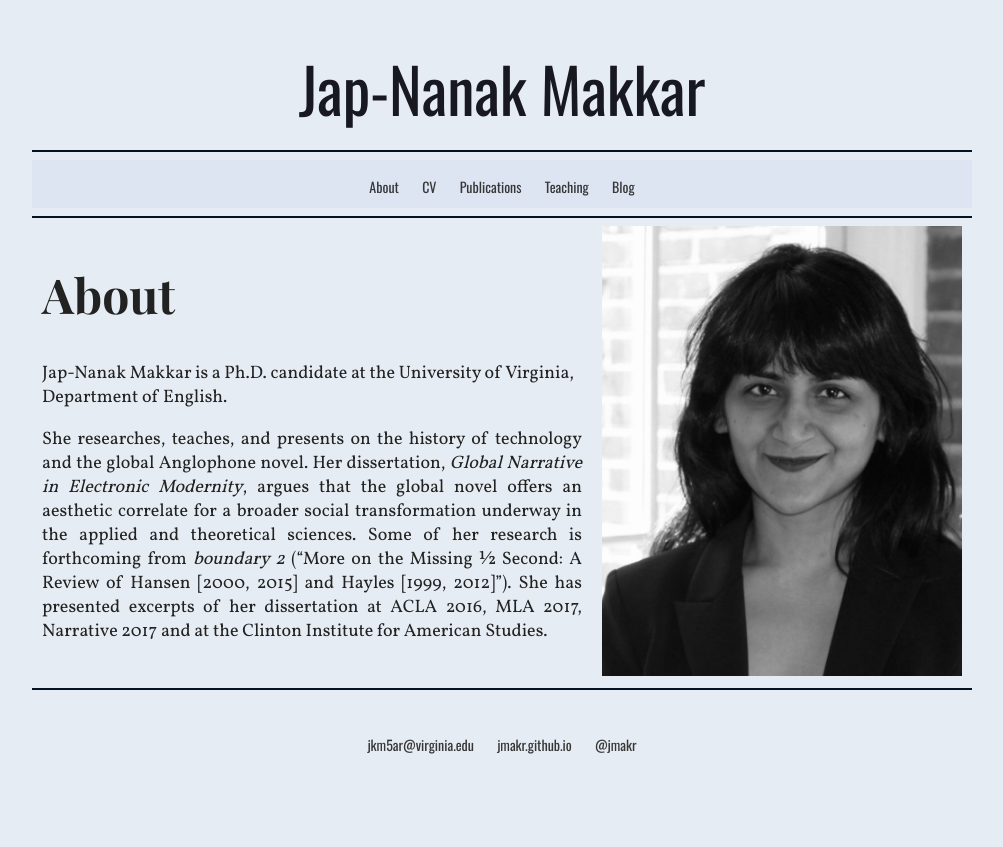
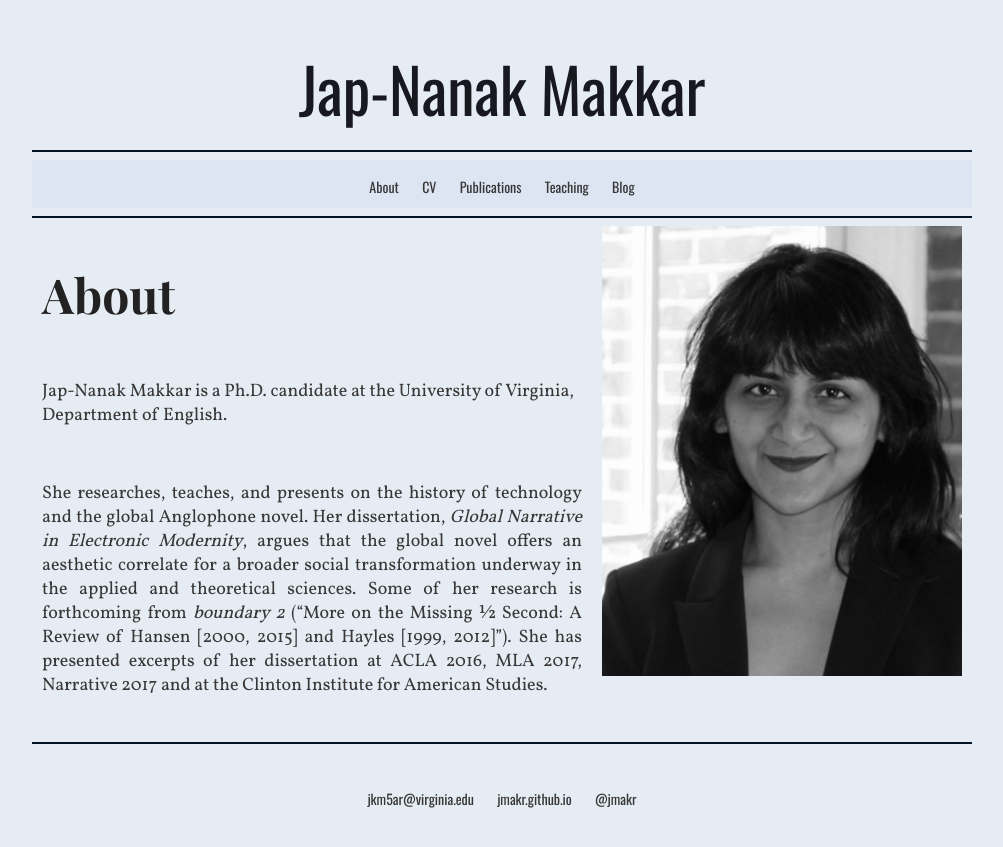
Before and after one commit to jmakr/jmakr.github.io, a Jekyll site: the page built from index.html, in a window 1280 px wide. Shown: the top 847 px of the page, without its empty margins (138-1141 px from the left). Built offline with Jekyll 4.4.1, drawn with Linux system fonts in a browser that asks for light colours; some web fonts are replaced.

Commit message:
Update index.html

```diff
--- a/index.html
+++ b/index.html
@@ -26,11 +26,11 @@ title: About
 	<br>
 	<br>
 	<br>
-		<p3>Jap-Nanak Makkar is a Ph.D. candidate at the University of Virginia, Department of English. </p3>
+		<p>Jap-Nanak Makkar is a Ph.D. candidate at the University of Virginia, Department of English. </p>
 	<br>
-	<p3 align="justify">She researches, teaches, and presents on the history of technology and the global Anglophone novel. Her dissertation, <i>Global Narrative in Electronic Modernity</i>, argues that the global novel offers an aesthetic correlate for a broader social transformation underway in the applied and theoretical sciences.
+	<p align="justify">She researches, teaches, and presents on the history of technology and the global Anglophone novel. Her dissertation, <i>Global Narrative in Electronic Modernity</i>, argues that the global novel offers an aesthetic correlate for a broader social transformation underway in the applied and theoretical sciences.
 		Some of her research is forthcoming from <i>boundary 2</i> (“More on the Missing ½ Second: A Review of Hansen [2000, 2015] and Hayles [1999, 2012]”).
-		She has presented excerpts of her dissertation at ACLA 2016, MLA 2017, Narrative 2017 and at the Clinton Institute for American Studies. </p3>
+		She has presented excerpts of her dissertation at ACLA 2016, MLA 2017, Narrative 2017 and at the Clinton Institute for American Studies. </p>
 
  	<br>
 
```
